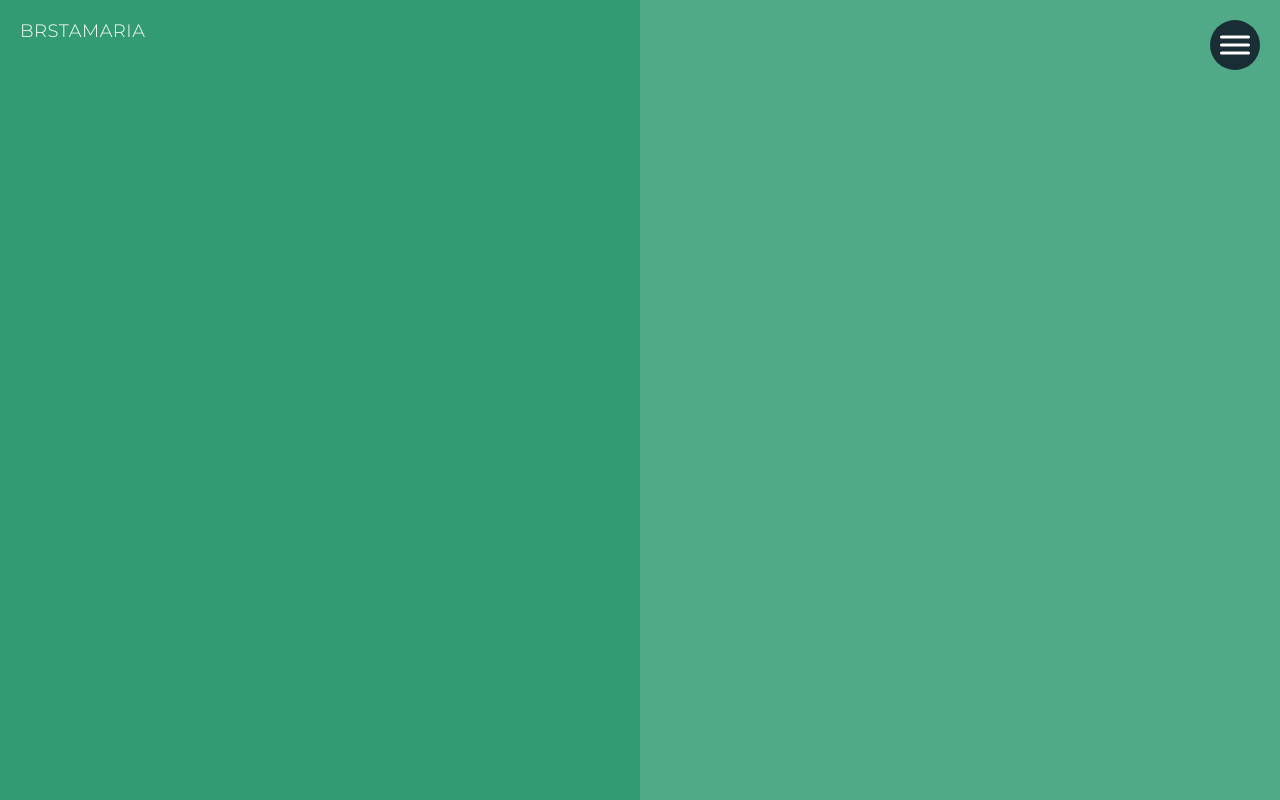
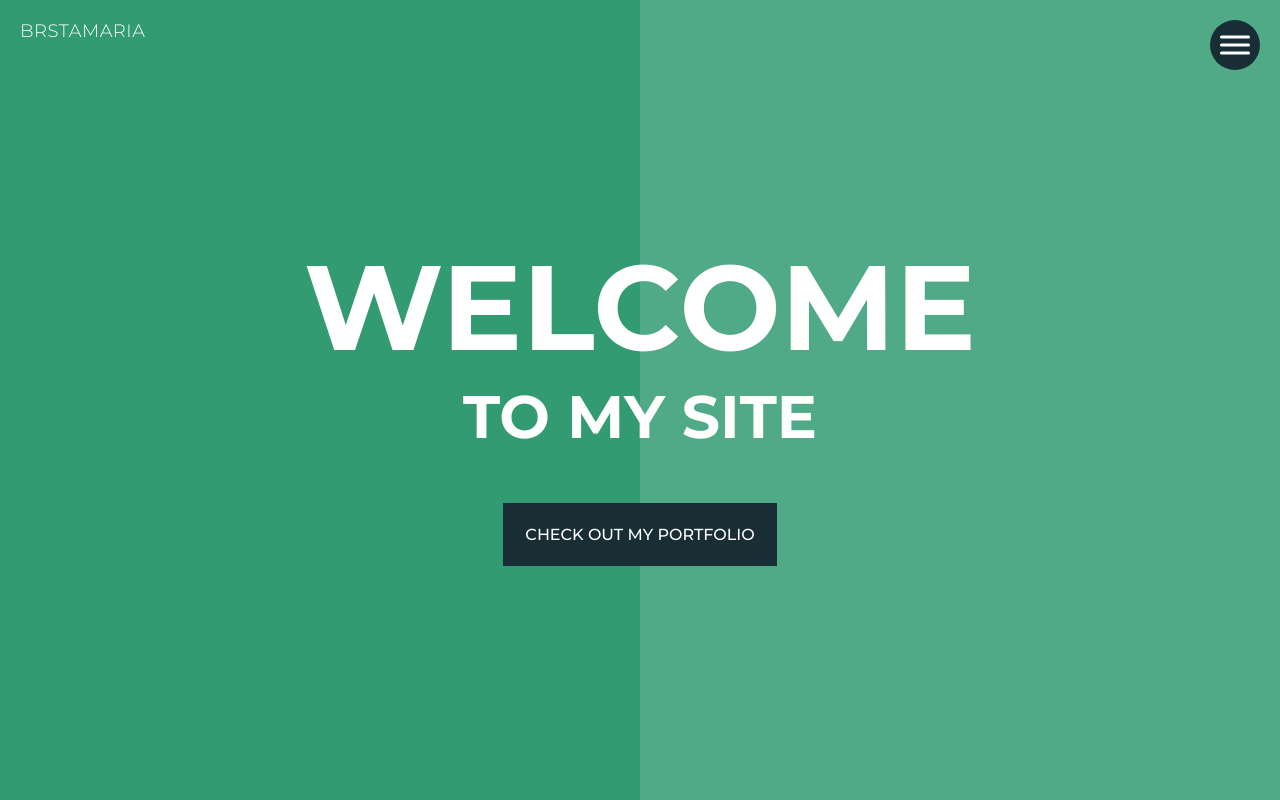
Before and after one commit to BiLosxD/bilosxd.github.io, a Vue app: page /#/ in a window 1280 px wide. Shown: the top 800 px of the page. Built offline with nearby package versions, Linux system fonts and the light colour scheme.

Commit message:
builded 1.3

```diff
--- a/src/assets/stylus/main.styl
+++ b/src/assets/stylus/main.styl
@@ -282,6 +282,42 @@ a
             z-index: 1
             background-color: rgba(255, 255, 255, 0.15)
             animation: slide_from_right 1.5s
+        .overlay
+            position: absolute
+            top: 50%
+            left: 0
+            right: 0
+            z-index: 7
+            text-align: center
+            transform: translateY(-50%)
+            h2
+                montserrat(120px, true, 'bold')
+                color: $w
+                animation: slide_from_left 1s
+            h3
+                montserrat(60px, true, 'bold')
+                color: $w
+                animation: slide_from_right 1.5s
+            .default_btn
+                margin-top: 50px
+                animation: slide_from_bottom 1.5s
+
+.default_btn
+    display: inline-block
+    padding: 20px
+    montserrat(16px, true, 'medium')
+    color: $w
+    background-color: $bg
+    border: 2px solid $bg
+    width: auto
+    border-radius: 0px
+    cursor: pointer
+    transition: .3s ease-in-out
+    &:hover
+        border-radius: 20px 0 20px 0
+        color: $bg
+        background-color: $g
+        transition: .3s ease-in-out
 
 /**
  * Animation */
@@ -408,3 +444,13 @@ a
 		opacity: 1
         transform: translateX(0px)
     }
+
+@keyframes slide_from_bottom
+	from {
+		opacity: 0
+        transform: translateY(100px)
+    }
+	to {
+		opacity: 1
+        transform: translateY(0px)
+    }
--- a/src/views/Home.vue
+++ b/src/views/Home.vue
@@ -1,7 +1,12 @@
 <template>
     <div id="home">
+        <h1 class="no_font">BRSTAMARIA</h1>
         <section id="banner">
-
+            <div class="overlay">
+                <h2>Welcome</h2>
+                <h3>to my site</h3>
+                <div class="default_btn">Check out my Portfolio</div>
+            </div>
         </section>
     </div>
 </template>
```
